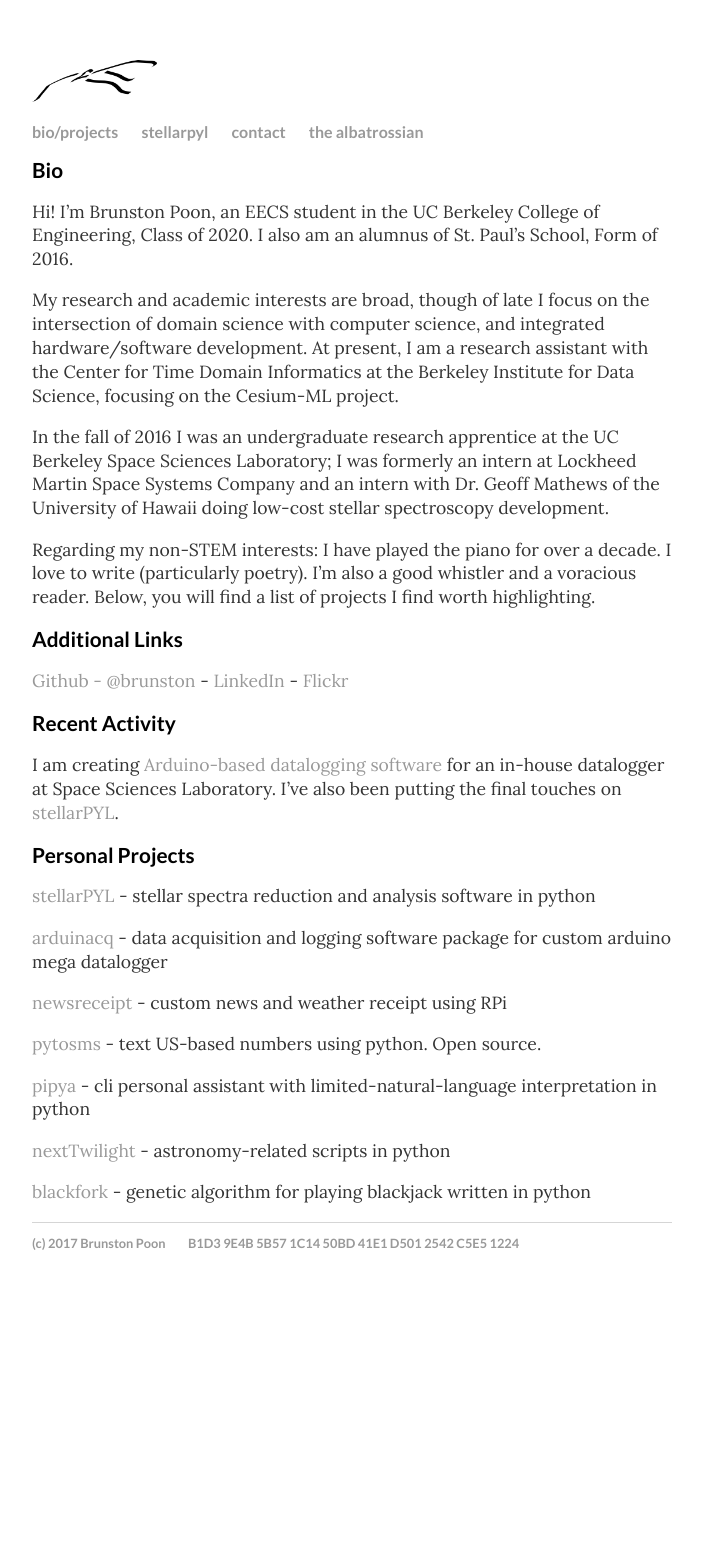
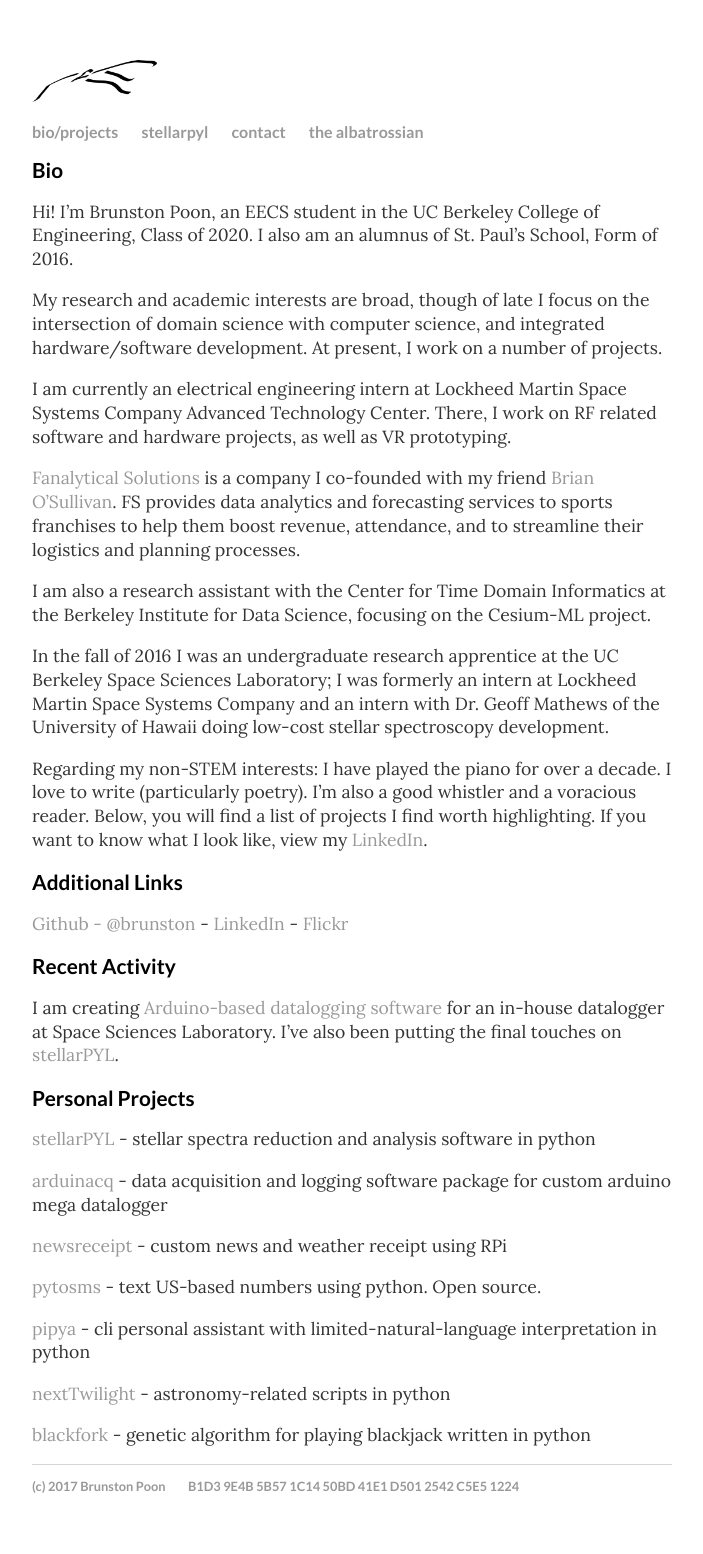
Before and after one commit to brupoon/brunstonio, a Jekyll site: the page built from index.md, in a window 1280 px wide. Shown: the whole page, without its empty margins (288-991 px from the left). Built offline with Jekyll 4.4.1, drawn with Linux system fonts in a browser that asks for light colours; before the commit the page ends 1311 px from its top, so only the background shows below that.

Commit message:
adding FS

```diff
--- a/index.md
+++ b/index.md
@@ -8,11 +8,17 @@ Bio
 
 Hi! I'm Brunston Poon, an EECS student in the UC Berkeley College of Engineering, Class of 2020. I also am an alumnus of St. Paul's School, Form of 2016.
 
-My research and academic interests are broad, though of late I focus on the intersection of domain science with computer science, and integrated hardware/software development. At present, I am a research assistant with the Center for Time Domain Informatics at the Berkeley Institute for Data Science, focusing on the Cesium-ML project.
+My research and academic interests are broad, though of late I focus on the intersection of domain science with computer science, and integrated hardware/software development. At present, I work on a number of projects.
+
+I am currently an electrical engineering intern at Lockheed Martin Space Systems Company Advanced Technology Center. There, I work on RF related software and hardware projects, as well as VR prototyping.
+
+[Fanalytical Solutions](http://fanalytical.solutions/) is a company I co-founded with my friend [Brian O'Sullivan](https://www.linkedin.com/in/bdosullivan/). FS provides data analytics and forecasting services to sports franchises to help them boost revenue, attendance, and to streamline their logistics and planning processes.
+
+I am also a research assistant with the Center for Time Domain Informatics at the Berkeley Institute for Data Science, focusing on the Cesium-ML project.
 
 In the fall of 2016 I was an undergraduate research apprentice at the UC Berkeley Space Sciences Laboratory; I was formerly an intern at Lockheed Martin Space Systems Company and an intern with Dr. Geoff Mathews of the University of Hawaii doing low-cost stellar spectroscopy development.
 
-Regarding my non-STEM interests: I have played the piano for over a decade. I love to write (particularly poetry). I'm also a good whistler and a voracious reader. Below, you will find a list of projects I find worth highlighting.
+Regarding my non-STEM interests: I have played the piano for over a decade. I love to write (particularly poetry). I'm also a good whistler and a voracious reader. Below, you will find a list of projects I find worth highlighting. If you want to know what I look like, view my [LinkedIn](https://linkedin.com/in/brunston).
 
 Additional Links
 ================
```
